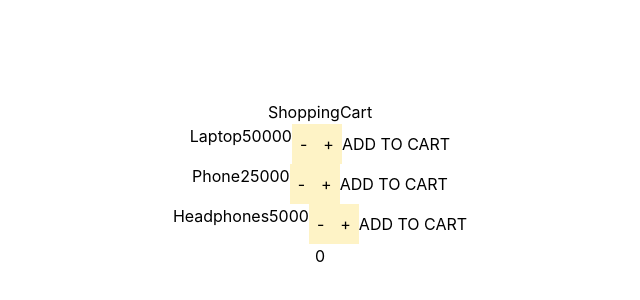
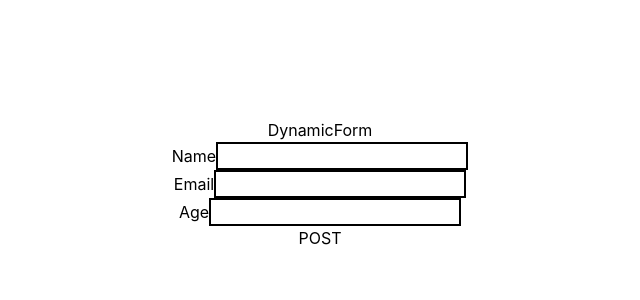
Before and after one commit to AjinkyaAshok/react-vite-machine-coding, a React (Vite) app: page / in a window 1280 px wide. Shown: the part 216-516 px from the top of the page, without its empty margins (320-960 px from the left). Built offline with nearby package versions, Linux system fonts and the light colour scheme.

Commit message:
feat: Add DynamicForm component for user input; update App to include DynamicForm and comment out ShoppingCart

```diff
--- a/src/App.jsx
+++ b/src/App.jsx
@@ -27,6 +27,7 @@ import TransferList from "./components/TransferList";
 import DataTable from "./components/DataTable";
 import InfiniteScroll from "./components/InfiniteScroll";
 import ShoppingCart from "./components/ShoppingCart";
+import DynamicForm from "./components/DynamicForm";
 export default function App() {
   return (
     <div>
@@ -56,7 +57,8 @@ export default function App() {
       {/* <TransferList /> */}
       {/* <DataTable/> */}
       {/* <InfiniteScroll /> */}
-      <ShoppingCart/>
+      {/* <ShoppingCart/> */}
+      <DynamicForm />
     </div>
   );
 }
--- /dev/null
+++ b/src/components/DynamicForm.jsx
@@ -0,0 +1,37 @@
+import React, { useState } from "react";
+
+export default function DynamicForm() {
+  const [form, setForm] = useState({});
+
+  const fields = [
+    { id: 1, name: "name", label: "Name", type: "text" },
+    { id: 2, name: "email", label: "Email", type: "email" },
+    { id: 3, name: "age", label: "Age", type: "number" },
+  ];
+
+  const handleClick = () => {
+    console.log(form)
+  };
+
+  const handleChange = (value, name) => {
+    setForm({ ...form, [name]: value });
+  };
+  return (
+    <div className="flex flex-col h-screen items-center justify-center">
+      DynamicForm
+      {fields.map((item) => (
+        <div key={item.id}>
+          <label htmlFor="">{item.label}</label>
+          <input
+            onChange={(e) => handleChange(e.target.value, item.name)}
+            className="border-2"
+            type={item.type}
+            value={form[item.name] || ""}
+            name={item.name}
+          />
+        </div>
+      ))}
+      <button onClick={handleClick}>POST</button>
+    </div>
+  );
+}
```
